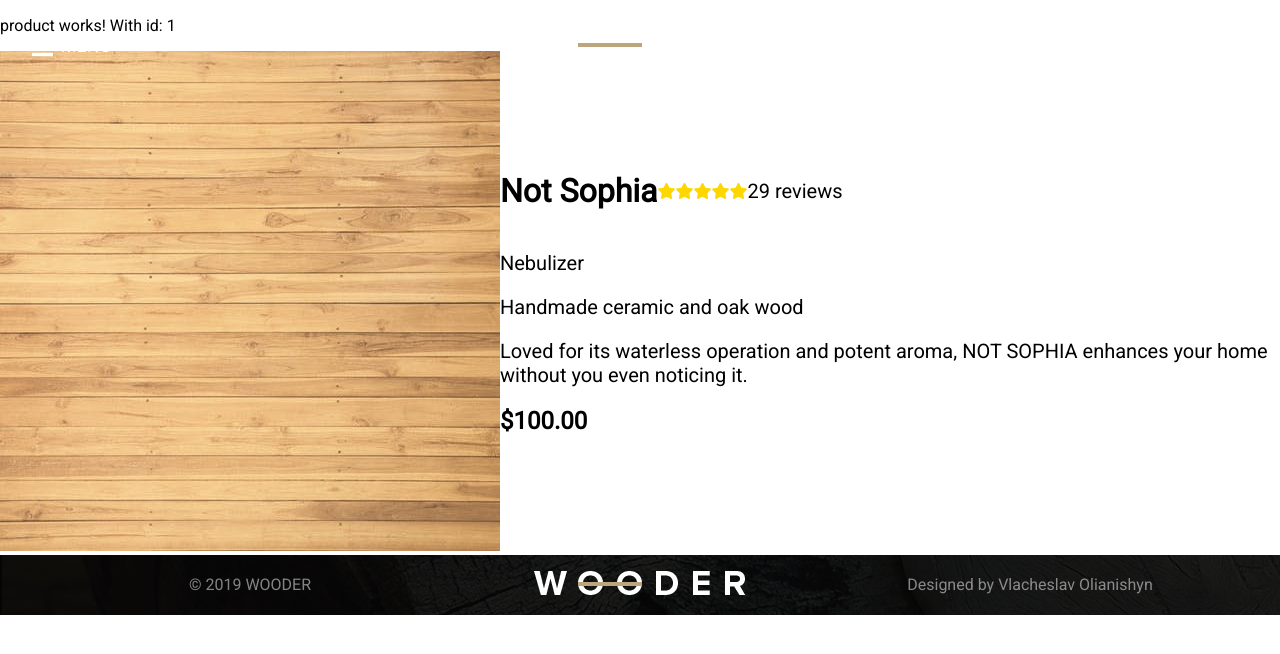
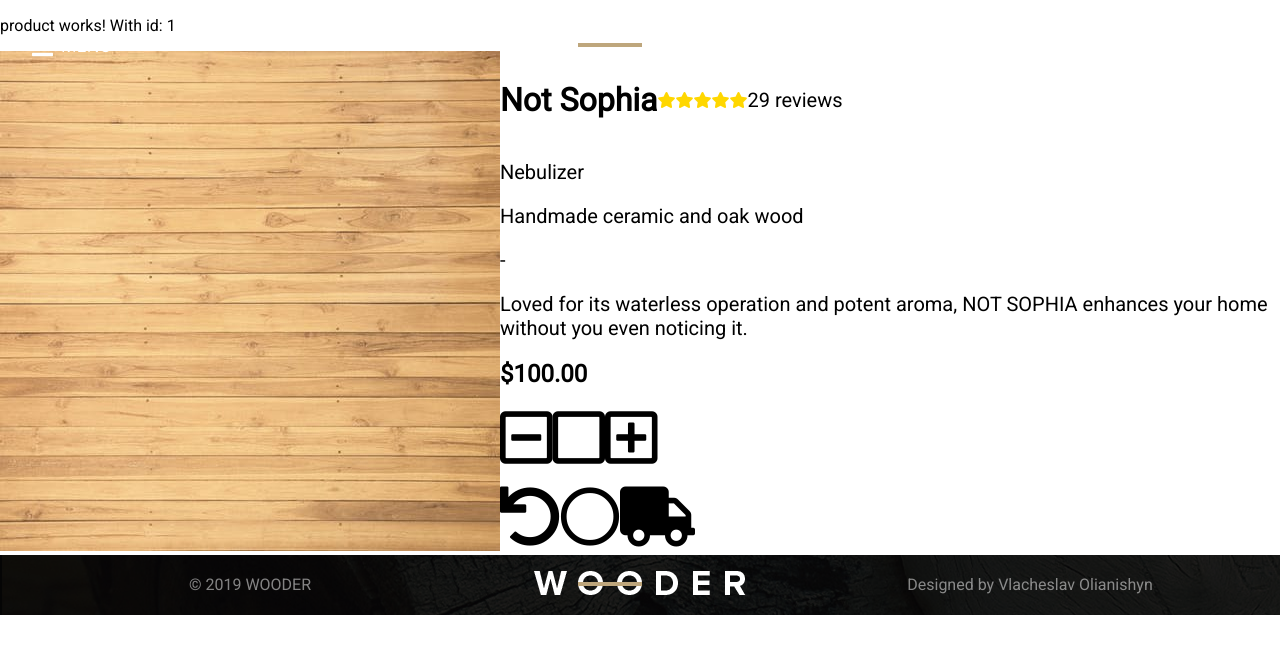
Before and after one commit to FajsiEx/ng-eshop, an Angular app: page /item/1 in a window 1280 px wide. Shown: the top 654 px of the page. Built offline with nearby package versions, Linux system fonts and the light colour scheme; no server answers.

Commit message:
more basic shit

```diff
--- a/src/app/pages/product/product.component.html
+++ b/src/app/pages/product/product.component.html
@@ -21,7 +21,19 @@
     </div>
     <p>Nebulizer</p>
     <p>Handmade ceramic and oak wood</p>
+    <p>-</p>
     <p>Loved for its waterless operation and potent aroma, NOT SOPHIA enhances your home without you even noticing it.</p>
     <h2>$100.00</h2>
+    <div class="buy">
+      <i class="far fa-minus-square"></i>
+      <i class="far fa-square"></i>
+      <i class="far fa-plus-square"></i>
+    </div>
+    <br>
+    <div class="info">
+      <i class="fas fa-undo"></i>
+      <i class="far fa-circle"></i>
+      <i class="fas fa-truck"></i>
+    </div>
   </div>
 </div>
--- a/src/app/pages/product/product.component.scss
+++ b/src/app/pages/product/product.component.scss
@@ -16,4 +16,28 @@
         font-size: 20px;
         word-wrap: break-word;
     }
+
+    .fa-minus-square{
+        font-size: 60px;
+    }
+
+    .fa-square{
+        font-size: 60px;
+    }
+
+    .fa-plus-square{
+        font-size: 60px;
+    }
+
+    .fa-undo{
+        font-size: 60px;
+    }
+
+    .fa-circle{
+        font-size: 60px;
+    }
+
+    .fa-truck{
+        font-size: 60px;
+    }
 }
```
